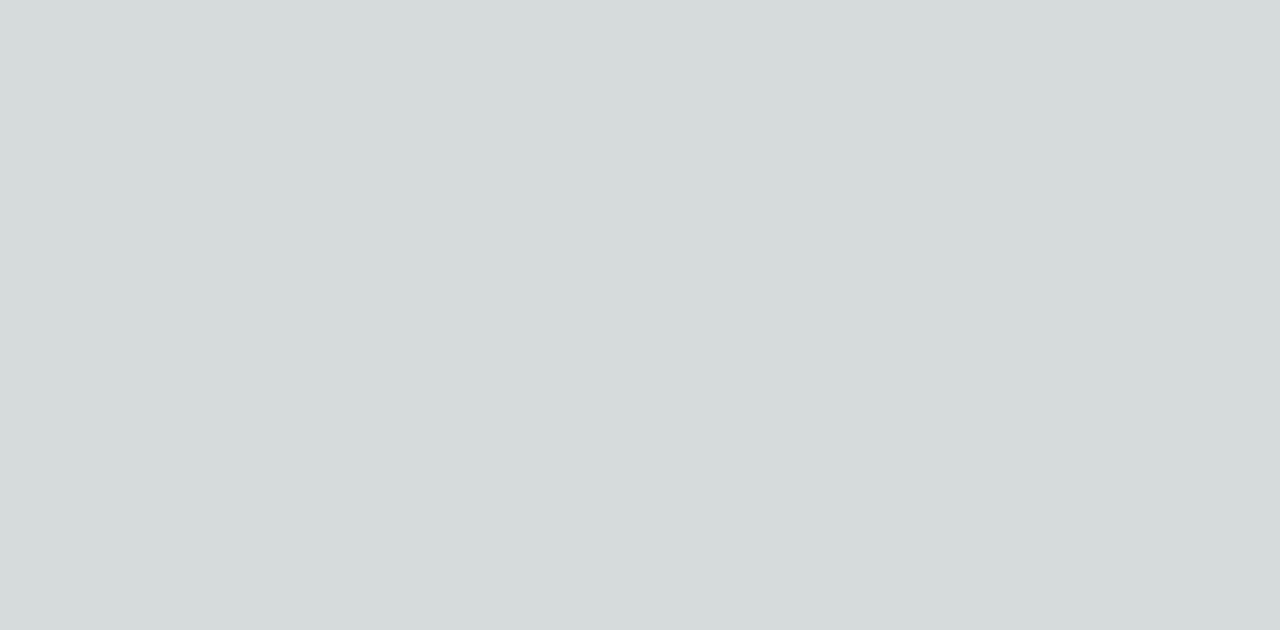
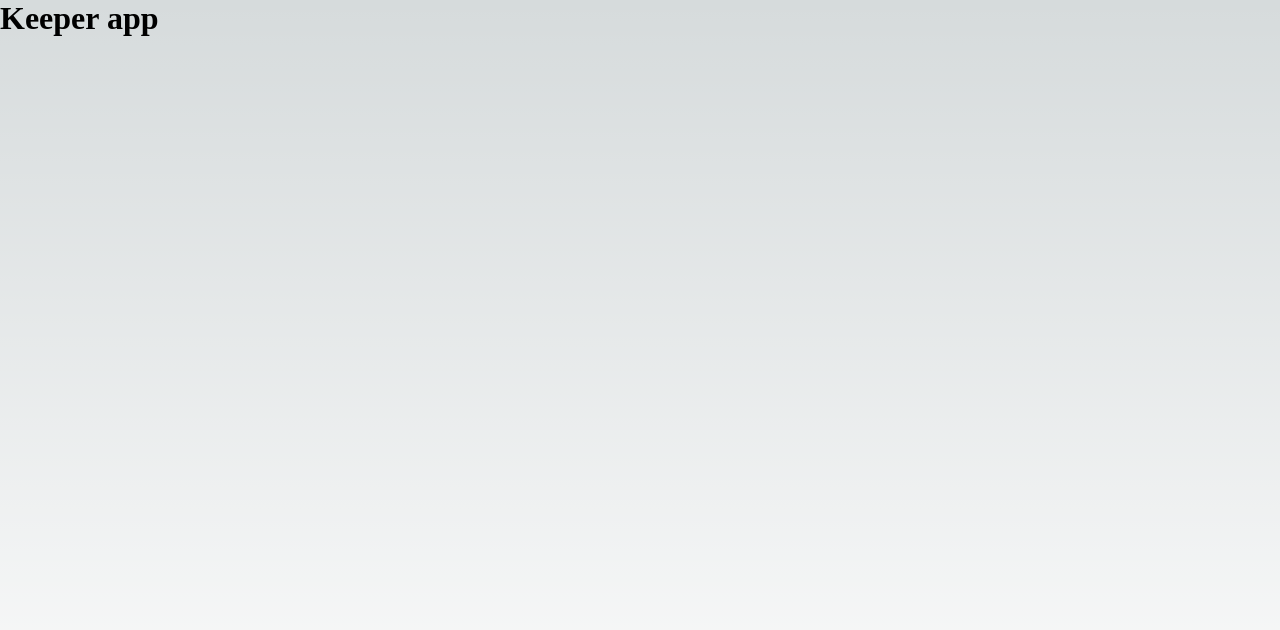
Before and after one commit to itandersson/keeper-app-part-1-starting, a Next.js app: page / in a window 1280 px wide. Shown: the top 630 px of the page. Built offline with nearby package versions, Linux system fonts and the light colour scheme.

Commit message:
3. Create a Header component

```diff
--- /dev/null
+++ b/components/header.tsx
@@ -0,0 +1,5 @@
+export default function Header() {
+    return (
+        <h1>Keeper app</h1>
+    )
+  }
--- a/pages/index.tsx
+++ b/pages/index.tsx
@@ -1,4 +1,7 @@
 import Head from 'next/head'
+import Header from '../components/header'
+import Footer from '../components/footer'
+import styles from '../styles/Home.module.css'
 
 export default function Home() {
   return (
@@ -9,6 +12,12 @@
         <meta name="viewport" content="width=device-width, initial-scale=1" />
       </Head>
 
+      <Header />
+
+      <main className={styles.main}>
+
+      </main>
+
     </>
   )
 }
```
